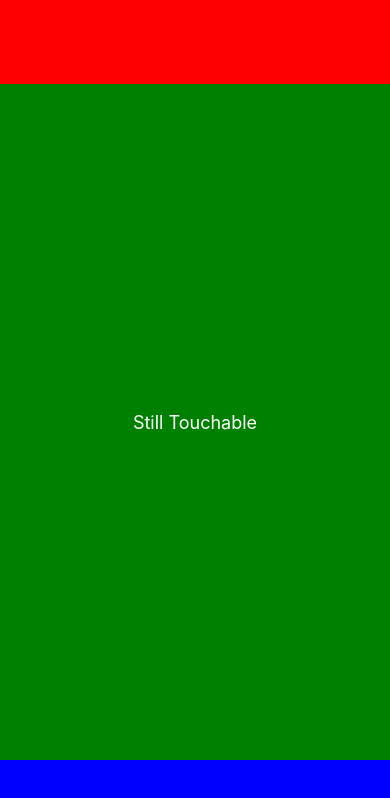
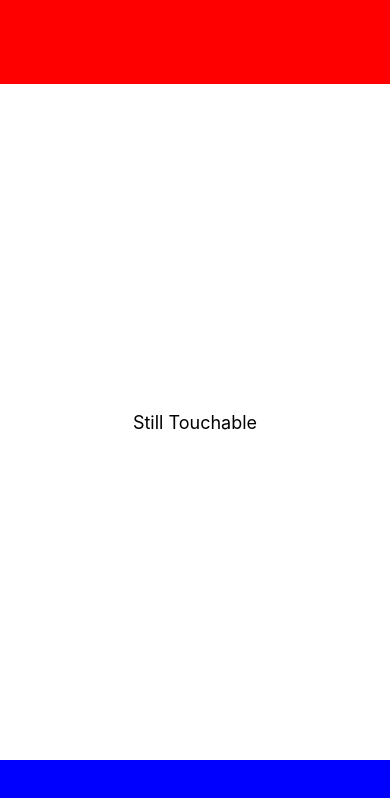
Before and after one commit to usmansbk/react-native-animations, a React Native app: screen / in a window 390 px wide. Shown: the top 798 px of the page. Built offline with nearby package versions, Linux system fonts and the light colour scheme.

Commit message:
pan test

```diff
--- a/components/PanResponderTest.js
+++ b/components/PanResponderTest.js
@@ -85,6 +85,7 @@ const styles = StyleSheet.create({
   container: {
     flex: 1,
     justifyContent: 'space-between',
+    backgroundColor: 'white',
   },
   zone1: {
     backgroundColor: 'red',
@@ -95,13 +96,11 @@ const styles = StyleSheet.create({
     height: ZONE_HEIGHT,
   },
   center: {
+    flex: 1,
     justifyContent: 'center',
     alignItems: 'center',
-    backgroundColor: 'green',
-    flex: 1,
   },
   text: {
     fontSize: 18,
-    color: 'white',
   },
 });
```
